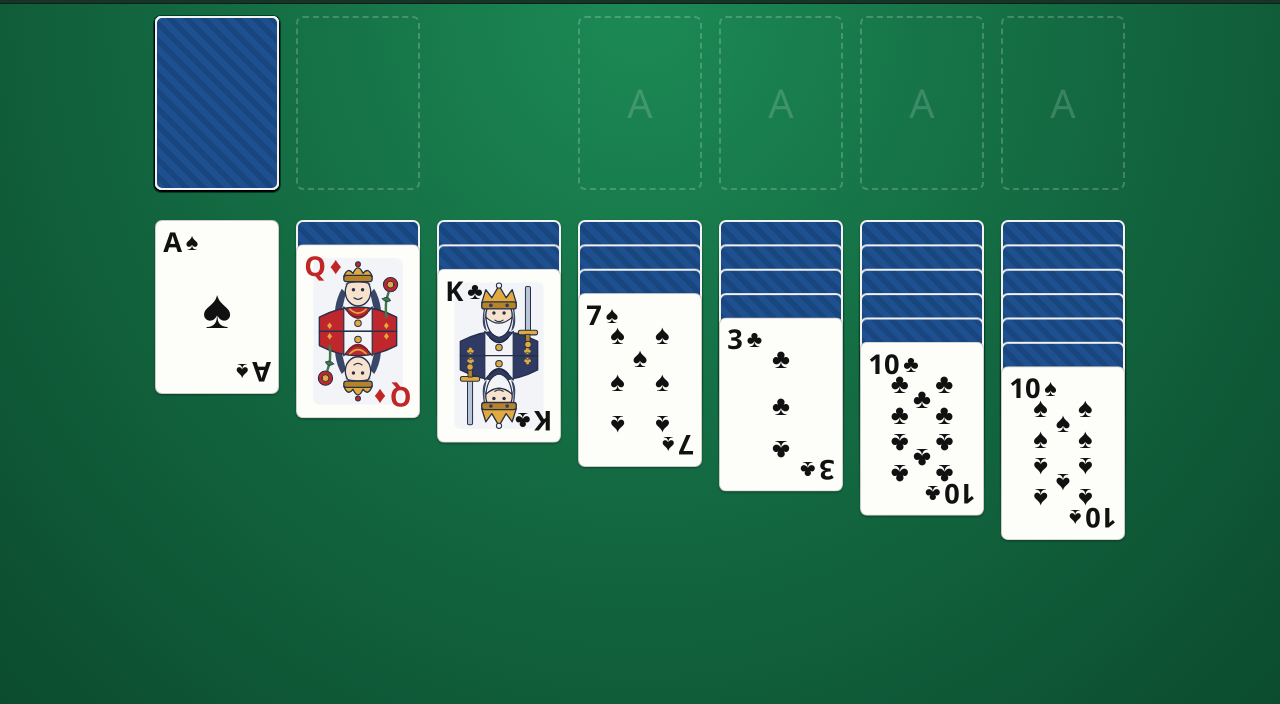
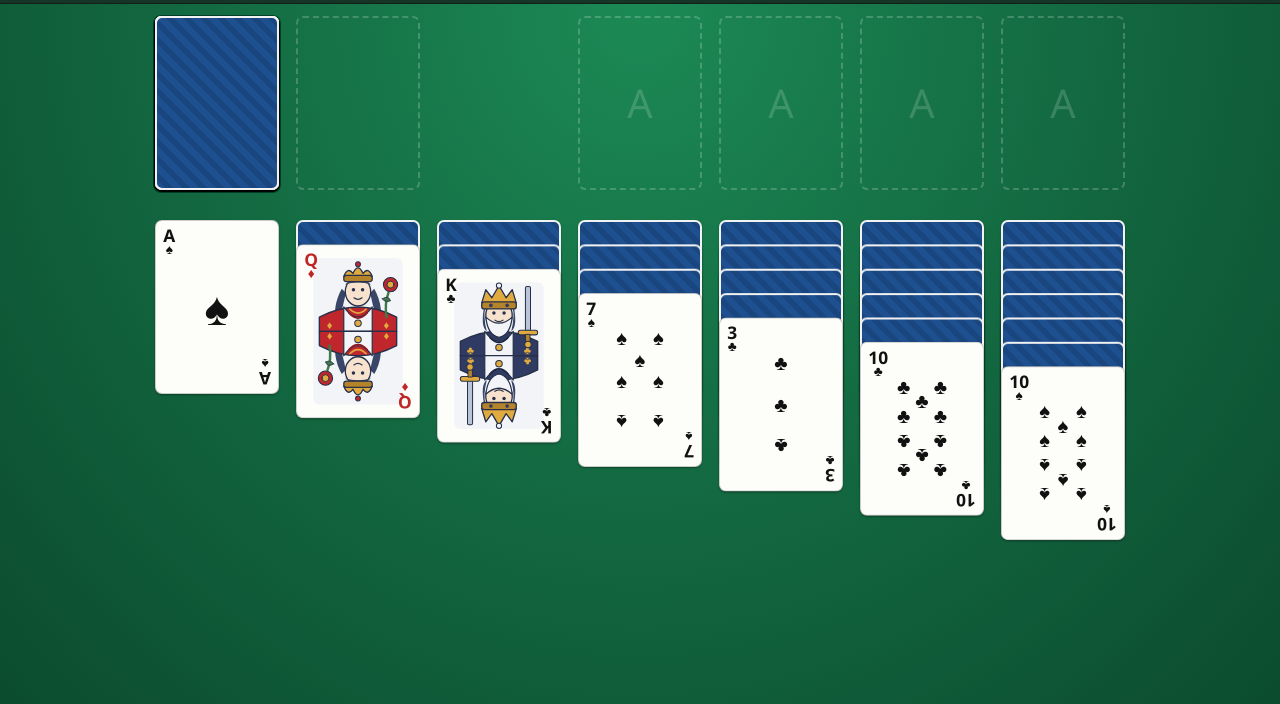
Before and after one commit to mhsworkonline/wingames, a website built with Vite: page index.html in a window 1280 px wide. Shown: the part 96-800 px from the top of the page. Built offline with nearby package versions, Linux system fonts and the light colour scheme.

Commit message:
Separate the corner index from the pip field
The index ran rank and suit side by side, which put its suit glyph level
with the top pip row: a four of spades read as four symbols across the
top, so the count looked wrong.

- Stack rank over suit, as on a real card, and size the block to fit
  inside the tightest fan sliver so the suit is never clipped in a deep
  pile (hearts stay distinguishable from diamonds)
- Inset the pip columns so they clear both indices, and let the field run
  the full height of the card
- Ease pip size and column spread so a ten no longer crowds

Co-Authored-By: Claude Opus 5 <noreply@anthropic.com>

```diff
--- a/src/styles.css
+++ b/src/styles.css
@@ -253,22 +253,27 @@ body {
 }
 
 /*
- * Rank and suit sit side by side rather than stacked: in a compressed pile only
- * the top sliver of a card shows, and a stacked suit glyph would be clipped out.
+ * Rank above suit, as on a real card. Kept narrow and tight so the index reads
+ * as one unit and never runs into the pip field beside it.
  */
 .card .corner {
   position: absolute;
   display: flex;
+  flex-direction: column;
   align-items: center;
-  gap: calc(var(--card-w) * 0.03);
-  font-size: calc(var(--card-w) * 0.22);
-  line-height: 1;
+  font-size: calc(var(--card-w) * 0.14);
+  line-height: 0.9;
   /* Always above the court art, which otherwise covers the index. */
   z-index: 1;
 }
 
+/*
+ * Sized so the whole rank-over-suit block fits inside the tightest fan sliver
+ * (the compression floor in render.ts); otherwise the suit is clipped in deep
+ * piles and hearts become indistinguishable from diamonds.
+ */
 .card .corner b {
-  font-size: calc(var(--card-w) * 0.19);
+  font-size: calc(var(--card-w) * 0.11);
 }
 
 .card .corner.tl {
--- a/src/ui/pips.ts
+++ b/src/ui/pips.ts
@@ -7,17 +7,25 @@ import type { Rank, Suit } from '../engine/types';
  * midline rotated 180° exactly as on a real card.
  */
 
-const LEFT = 38;
+/**
+ * The pip field is inset from the card edges so it clears the corner indices —
+ * the index reads as the rank, the field reads as the count, and the two never
+ * run together.
+ */
+const LEFT = 42;
 const CENTRE = 60;
-const RIGHT = 82;
+const RIGHT = 78;
 
-/** Vertical span the pips occupy; the midline sits halfway between. */
-const TOP = 38;
-const BOTTOM = 130;
+/**
+ * The columns already clear the indices horizontally, so the field can run the
+ * full height of the card the way a real one does.
+ */
+const TOP = 42;
+const BOTTOM = 126;
 const MIDLINE = (TOP + BOTTOM) / 2;
 
-const PIP_SIZE = 27;
-const ACE_SIZE = 54;
+const PIP_SIZE = 20;
+const ACE_SIZE = 46;
 
 /** [column, fraction down the pip field] */
 type Spot = [number, number];
```
